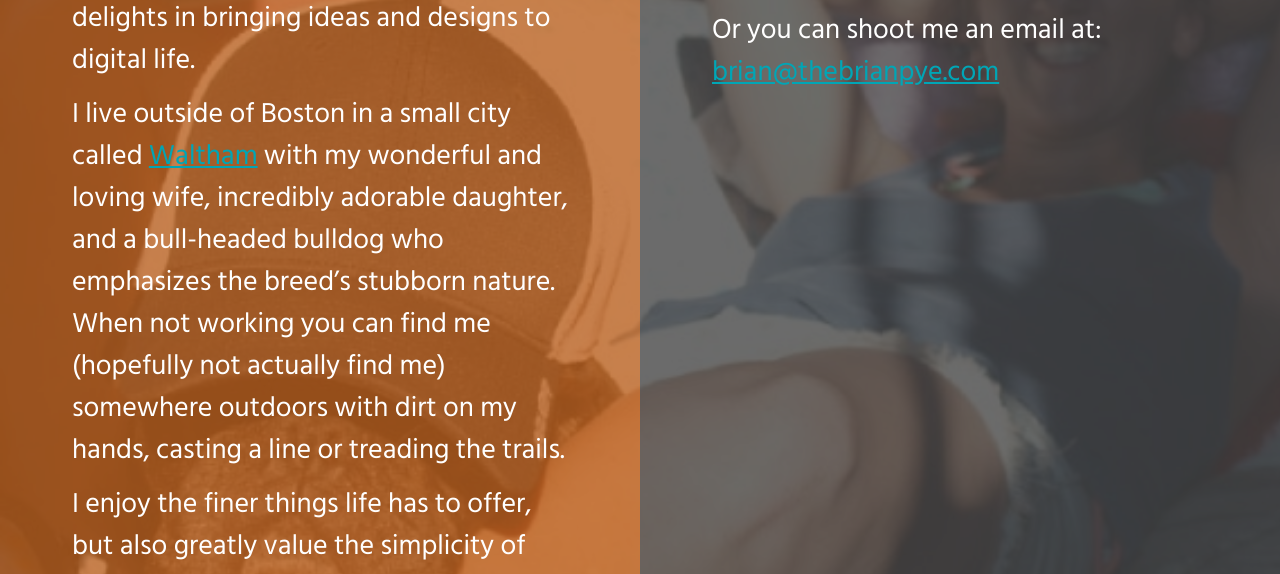
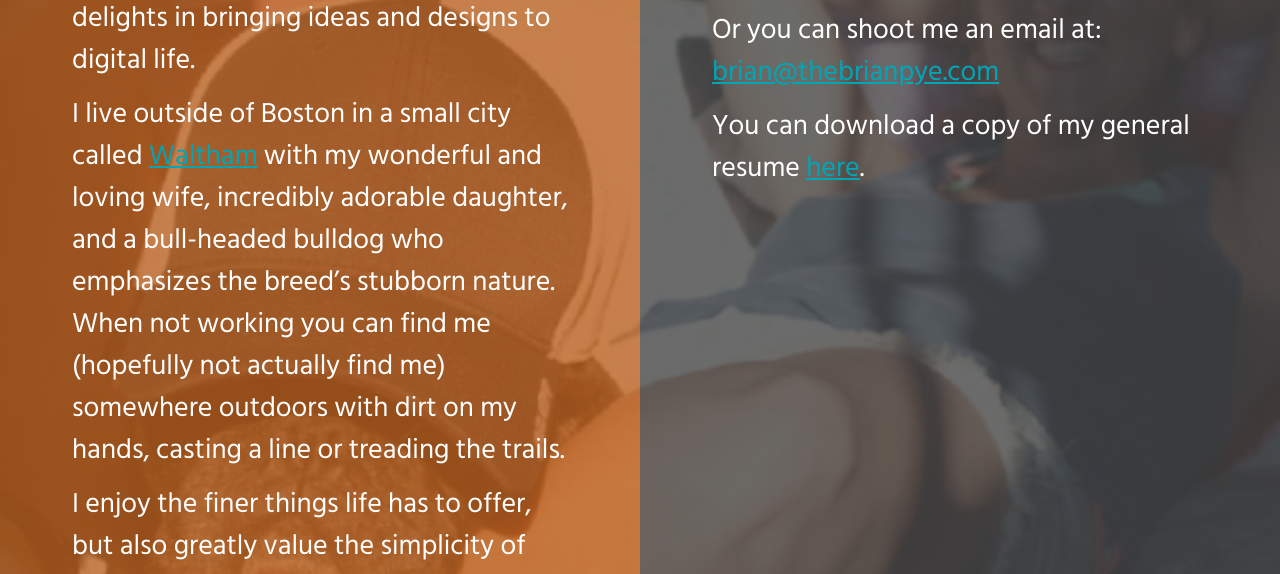
Before and after one commit to beepye/beepye.github.io, a website: page index.html in a window 1280 px wide. Shown: the part 2508-3082 px from the top of the page. Drawn offline with Linux system fonts and the light colour scheme.

Commit message:
Updating websafe res

```diff
--- a/index.html
+++ b/index.html
@@ -131,6 +131,7 @@
             <p>You can find me on the world wide web in places like <a class="anchorTranslate" target="_blank" href="https://www.instagram.com/grits_4_breakfast">Instagram,</a> <a class="anchorTranslate" target="_blank" href="https://github.com/beepye">Github,</a>
             <a class="anchorTranslate" target="_blank" href="https://www.linkedin.com/in/pyebrian">LinkedIn,</a> and <a class="anchorTranslate" target="_blank" href="https://twitter.com/thewholepye">Twitter</a>.</p>
             <p>Or you can shoot me an email at: <a class="anchorTranslate" href="mailto:brian@thebrianpye.com">brian@thebrianpye.com</a></p>
+            <p>You can download a copy of my general resume <a href="brianpye_resume_websafe.pdf">here</a>.</p>
         </article>
 
         <div id="backToTop"><a href="#"><img src="images/backToTop.svg"></a></div>
```
Also changed, not shown: 3 other files.
